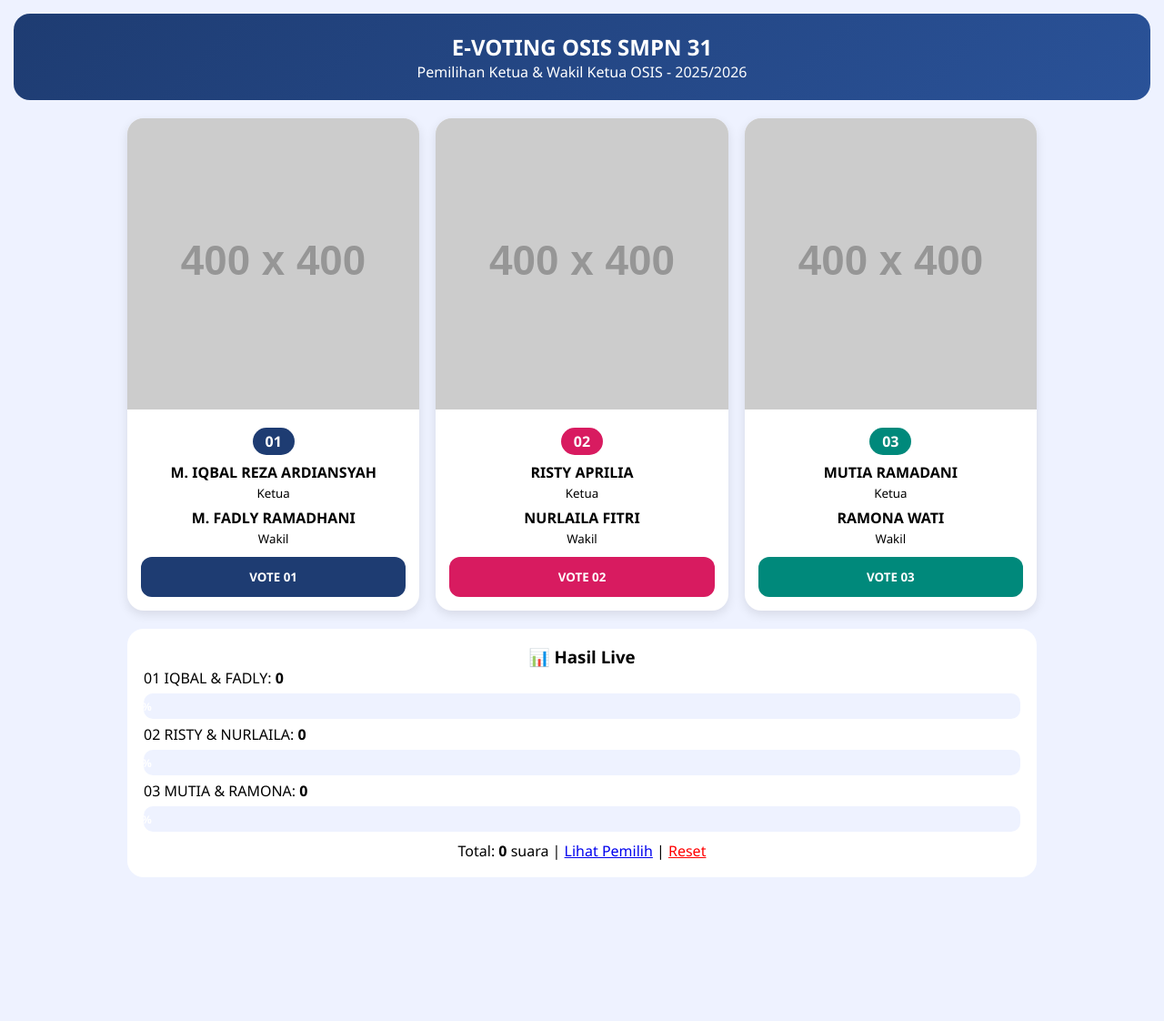
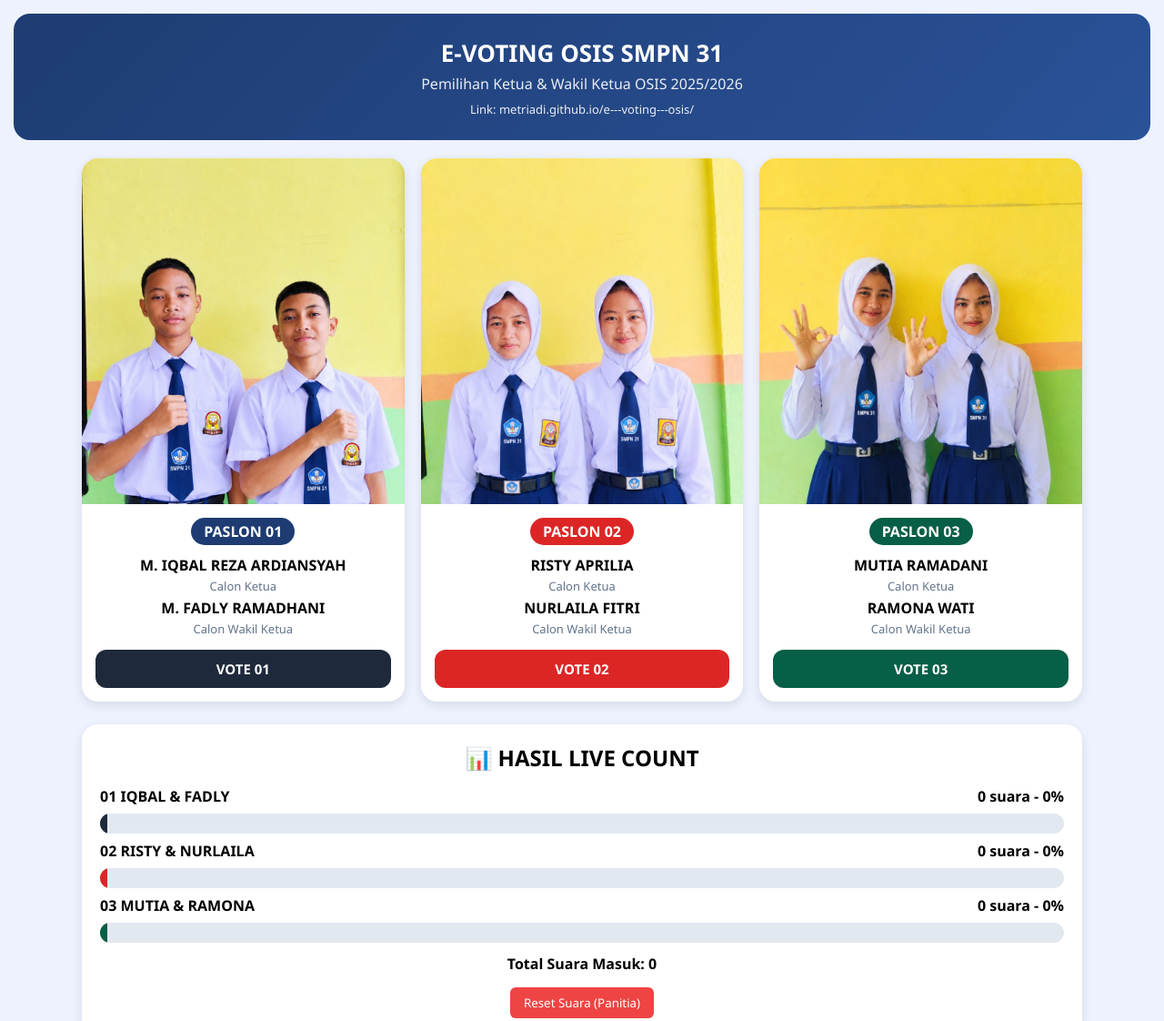
Before and after one commit to Metriadi/e---voting---osis, a plain HTML site: page index.html in a window 1280 px wide. Shown: the top 1122 px of the page at 91% size. Before the commit the page ends 999 px from the top, so only its background shows below. Drawn offline with Linux system fonts and the light colour scheme; placeholder pictures from the web are drawn by us.

Commit message:
Update index.html

```diff
--- a/index.html
+++ b/index.html
@@ -5,89 +5,75 @@
 <meta name="viewport" content="width=device-width, initial-scale=1.0">
 <title>E-VOTING OSIS SMPN 31 - 2025</title>
 <style>
-*{margin:0;padding:0;box-sizing:border-box;font-family:Segoe UI,sans-serif}
+*{margin:0;padding:0;box-sizing:border-box;font-family:'Segoe UI',sans-serif}
 body{background:#eef2ff;padding:15px}
-.header{background:linear-gradient(135deg,#1e3c72,#2a5298);color:white;padding:20px;border-radius:18px;text-align:center}
-.grid{max-width:1000px;margin:20px auto;display:grid;grid-template-columns:repeat(auto-fit,minmax(280px,1fr));gap:18px}
+.header{background:linear-gradient(135deg,#1e3c72,#2a5298);color:white;text-align:center;padding:25px;border-radius:18px;margin-bottom:20px}
+.header h1{font-size:26px} .header p{opacity:.9;margin-top:5px}
+.grid{max-width:1100px;margin:auto;display:grid;grid-template-columns:repeat(auto-fit,minmax(280px,1fr));gap:18px}
 .card{background:white;border-radius:18px;overflow:hidden;box-shadow:0 4px 12px rgba(0,0,0,.1);text-align:center}
-.card img{width:100%;height:320px;object-fit:cover;background:#ddd}
-.card .info{padding:15px}
+.card img{width:100%;height:380px;object-fit:cover;background:#ddd;display:block}
+.info{padding:15px}
 .no{font-weight:bold;background:#1e3c72;color:white;display:inline-block;padding:4px 14px;border-radius:20px;margin-bottom:8px}
-.btn{width:100%;padding:13px;border:none;border-radius:12px;font-weight:bold;color:white;cursor:pointer;margin-top:10px}
-.b1{background:#1e3c72}.b2{background:#d81b60}.b3{background:#00897b}
-.result{max-width:1000px;margin:20px auto;background:white;padding:18px;border-radius:18px}
-.bar{height:28px;background:#eef2ff;border-radius:10px;overflow:hidden;margin:6px 0}
-.fill{height:100%;color:white;display:flex;align-items:center;justify-content:center;font-size:12px;font-weight:bold}
-#modal{position:fixed;top:0;left:0;width:100%;height:100%;background:rgba(0,0,0,.6);display:none;align-items:center;justify-content:center;padding:15px;z-index:99}
-.box{background:white;padding:20px;border-radius:18px;width:100%;max-width:380px}
-.box input{width:100%;padding:11px;margin:6px 0;border:2px solid #ddd;border-radius:10px}
+.card h3{font-size:16px;margin:3px 0} .jabatan{font-size:13px;color:#64748b;margin-bottom:4px}
+.btn{width:100%;padding:11px;border:none;border-radius:12px;font-weight:bold;color:white;cursor:pointer;margin-top:10px;font-size:15px}
+.b01{background:#1e293b} .b02{background:#dc2626} .b03{background:#065f46}
+.result{max-width:1100px;margin:25px auto;background:white;padding:20px;border-radius:18px;box-shadow:0 4px 12px rgba(0,0,0,.1)}
+.bar{height:22px;background:#e2e8f0;border-radius:11px;overflow:hidden;margin:8px 0;display:flex}
+.fill{height:100%;text-align:right;padding-right:8px;color:white;font-size:12px;line-height:22px}
 </style>
 </head>
 <body>
 <div class="header">
-<h2>E-VOTING OSIS SMPN 31</h2>
-<p>Pemilihan Ketua & Wakil Ketua OSIS - 2025/2026</p>
+<h1>E-VOTING OSIS SMPN 31</h1>
+<p>Pemilihan Ketua & Wakil Ketua OSIS 2025/2026</p>
+<p style="font-size:13px;margin-top:8px">Link: metriadi.github.io/e---voting---osis/</p>
 </div>
 
 <div class="grid">
 <div class="card">
-<img src="calon01.jpg" onerror="this.src='https://via.placeholder.com/400x400?text=FOTO+CALON+01'">
+<img src="calon01.jpeg" alt="Calon 01">
 <div class="info">
-<div class="no">01</div>
-<h4>M. IQBAL REZA ARDIANSYAH</h4><small>Ketua</small>
-<h4 style="margin-top:6px">M. FADLY RAMADHANI</h4><small>Wakil</small>
-<button class="btn b1" onclick="vote(1)">VOTE 01</button>
+<div class="no">PASLON 01</div>
+<h3>M. IQBAL REZA ARDIANSYAH</h3><div class="jabatan">Calon Ketua</div>
+<h3>M. FADLY RAMADHANI</h3><div class="jabatan">Calon Wakil Ketua</div>
+<button class="btn b01" onclick="vote(0)">VOTE 01</button>
 </div>
 </div>
 
 <div class="card">
-<img src="calon02.jpg" onerror="this.src='https://via.placeholder.com/400x400?text=FOTO+CALON+02'">
+<img src="calon02.jpeg" alt="Calon 02">
 <div class="info">
-<div class="no" style="background:#d81b60">02</div>
-<h4>RISTY APRILIA</h4><small>Ketua</small>
-<h4 style="margin-top:6px">NURLAILA FITRI</h4><small>Wakil</small>
-<button class="btn b2" onclick="vote(2)">VOTE 02</button>
+<div class="no" style="background:#dc2626">PASLON 02</div>
+<h3>RISTY APRILIA</h3><div class="jabatan">Calon Ketua</div>
+<h3>NURLAILA FITRI</h3><div class="jabatan">Calon Wakil Ketua</div>
+<button class="btn b02" onclick="vote(1)">VOTE 02</button>
 </div>
 </div>
 
 <div class="card">
-<img src="calon03.jpg" onerror="this.src='https://via.placeholder.com/400x400?text=FOTO+CALON+03'">
+<img src="calon03.jpeg" alt="Calon 03">
 <div class="info">
-<div class="no" style="background:#00897b">03</div>
-<h4>MUTIA RAMADANI</h4><small>Ketua</small>
-<h4 style="margin-top:6px">RAMONA WATI</h4><small>Wakil</small>
-<button class="btn b3" onclick="vote(3)">VOTE 03</button>
+<div class="no" style="background:#065f46">PASLON 03</div>
+<h3>MUTIA RAMADANI</h3><div class="jabatan">Calon Ketua</div>
+<h3>RAMONA WATI</h3><div class="jabatan">Calon Wakil Ketua</div>
+<button class="btn b03" onclick="vote(2)">VOTE 03</button>
 </div>
 </div>
 </div>
 
 <div class="result">
-<h3 style="text-align:center">📊 Hasil Live</h3>
-<div>01 IQBAL & FADLY: <b id="v1">0</b></div><div class="bar"><div id="b1" class="fill b1" style="width:0%">0%</div></div>
-<div>02 RISTY & NURLAILA: <b id="v2">0</b></div><div class="bar"><div id="b2" class="fill b2" style="width:0%">0%</div></div>
-<div>03 MUTIA & RAMONA: <b id="v3">0</b></div><div class="bar"><div id="b3" class="fill b3" style="width:0%">0%</div></div>
-<p style="text-align:center;margin-top:10px">Total: <b id="total">0</b> suara | <a href="#" onclick="admin();return false">Lihat Pemilih</a> | <a href="#" onclick="resetAll();return false" style="color:red">Reset</a></p>
+<h2 style="text-align:center;margin-bottom:15px">📊 HASIL LIVE COUNT</h2>
+<div id="hasil"></div>
+<div style="text-align:center;margin-top:15px"><button onclick="resetVote()" style="padding:8px 15px;background:#ef4444;color:white;border:none;border-radius:6px;cursor:pointer">Reset Suara (Panitia)</button></div>
 </div>
 
-<div id="modal"><div class="box">
-<h3 id="mtitle" style="text-align:center"></h3>
-<input id="nama" placeholder="Nama Lengkap">
-<input id="kelas" placeholder="Kelas (8A)">
-<input id="nis" placeholder="NIS / Absen">
-<button class="btn b1" onclick="kirim()">KIRIM VOTE</button>
-<button onclick="document.getElementById('modal').style.display='none'" style="width:100%;margin-top:8px;padding:10px;border:none;border-radius:10px;background:#eee">Batal</button>
-</div></div>
-
 <script>
-let pilih=0;
-let data=JSON.parse(localStorage.getItem('osis31')||'{"v1":0,"v2":0,"v3":0,"list":[]}');
-function vote(n){if(localStorage.getItem('sudah31')){alert('HP ini sudah vote!');return;}pilih=n;document.getElementById('mtitle').innerText='Vote Paslon 0'+n;document.getElementById('modal').style.display='flex';}
-function kirim(){let n=document.getElementById('nama').value,k=document.getElementById('kelas').value,s=document.getElementById('nis').value;if(!n||!k||!s){alert('Lengkapi dulu!');return;}if(pilih==1)data.v1++;if(pilih==2)data.v2++;if(pilih==3)data.v3++;data.list.push({nama:n,kelas:k,nis:s,pilih:pick(pilih),jam:new Date().toLocaleString()});localStorage.setItem('osis31',JSON.stringify(data));localStorage.setItem('sudah31','1');document.getElementById('modal').style.display='none';alert('Terima kasih '+n+', suara tersimpan!');tampil();}
-function pick(n){return n==1?'01 IQBAL':n==2?'02 RISTY':'03 MUTIA'}
-function tampil(){let t=data.v1+data.v2+data.v3;document.getElementById('v1').innerText=data.v1;document.getElementById('v2').innerText=data.v2;document.getElementById('v3').innerText=data.v3;document.getElementById('total').innerText=t;let p1=t?Math.round(data.v1/t*100):0,p2=t?Math.round(data.v2/t*100):0,p3=t?Math.round(data.v3/t*100):0;document.getElementById('b1').style.width=p1+'%';document.getElementById('b1').innerText=p1+'%';document.getElementById('b2').style.width=p2+'%';document.getElementById('b2').innerText=p2+'%';document.getElementById('b3').style.width=p3+'%';document.getElementById('b3').innerText=p3+'%';}
-function admin(){let p=prompt('Password panitia:');if(p!='admin123'){alert('Salah!');return;}if(!data.list.length){alert('Belum ada pemilih');return;}let txt='';data.list.forEach((x,i)=>{txt+=(i+1)+'. '+x.nama+' '+x.kelas+' -> '+x.pilih+'\n'});alert(txt);}
-function resetAll(){if(prompt('Password:')!='admin123')return;if(confirm('Reset semua?')){localStorage.removeItem('osis31');localStorage.removeItem('sudah31');data={v1:0,v2:0,v3:0,list:[]};tampil();}}
-tampil();
+let votes=JSON.parse(localStorage.getItem('osis_votes_final')||'[0,0,0]');
+let voted=localStorage.getItem('osis_voted_final');
+function vote(i){if(voted){alert('Kamu sudah memilih! 1 HP hanya 1 suara.');return}votes[i]++;localStorage.setItem('osis_votes_final',JSON.stringify(votes));localStorage.setItem('osis_voted_final','1');voted=1;render();alert('Terima kasih! Suara untuk PASLON 0'+(i+1)+' berhasil masuk!');}
+function render(){let total=votes.reduce((a,b)=>a+b,0);let names=['01 IQBAL & FADLY','02 RISTY & NURLAILA','03 MUTIA & RAMONA'];let colors=['#1e293b','#dc2626','#065f46'];let html='';votes.forEach((v,i)=>{let p=total==0?0:Math.round(v/total*100);html+=`<div style="display:flex;justify-content:space-between"><b>${names[i]}</b><b>${v} suara - ${p}%</b></div><div class="bar"><div class="fill" style="width:${p}%;background:${colors[i]}">${p>10?p+'%':''}</div></div>`});html+=`<div style="text-align:center;margin-top:12px;font-weight:bold">Total Suara Masuk: ${total}</div>`;document.getElementById('hasil').innerHTML=html;}
+function resetVote(){if(confirm('Yakin reset semua suara?')){localStorage.removeItem('osis_votes_final');localStorage.removeItem('osis_voted_final');votes=[0,0,0];voted=null;render()}}
+render();
 </script>
 </body>
 </html>
```
